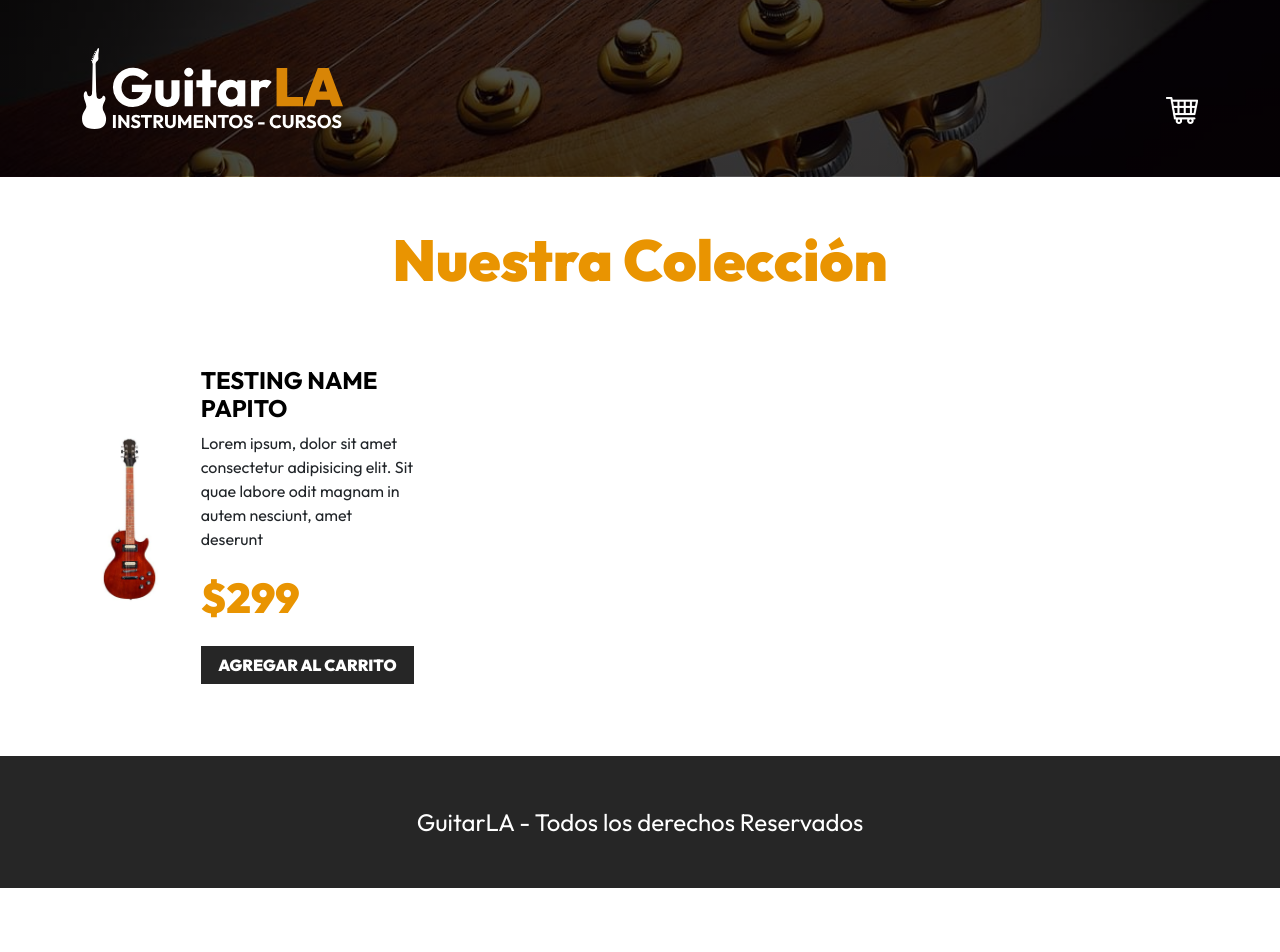
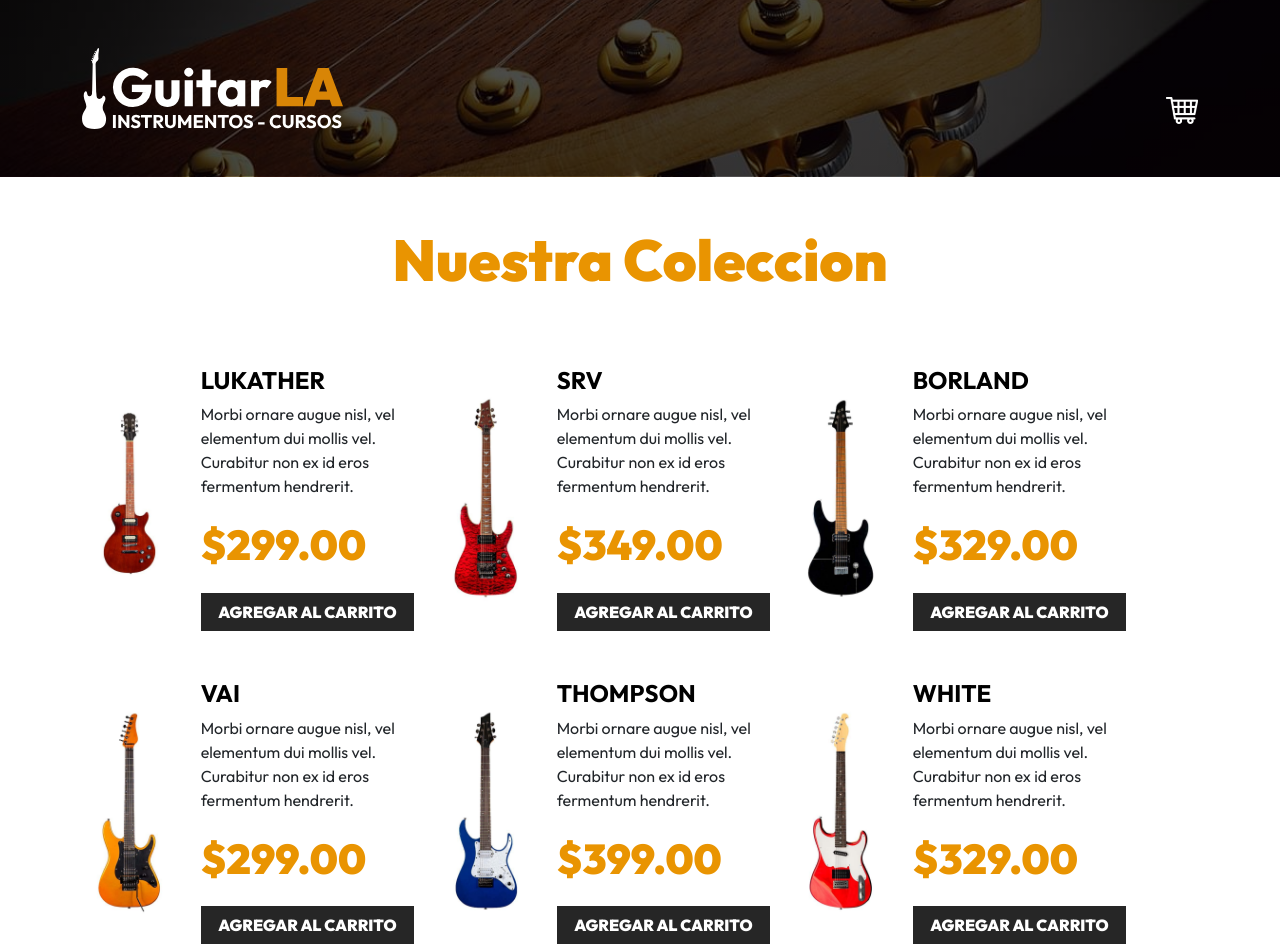
Before and after one commit to PachecolosGroup/rctGuitarHero, a React (Vite) app: page / in a window 1280 px wide. Shown: the top 952 px of the page. Before the commit the page ends 888 px from the top, so only its background shows below. Built offline with nearby package versions, Linux system fonts and the light colour scheme.

Commit message:
DataBase
Data base, useState, reading and adding props

```diff
--- a/src/App.jsx
+++ b/src/App.jsx
@@ -1,13 +1,26 @@
 import "./index.css";
+import React, { useState } from "react";
 import Header from "./components/Header";
-import Mainbody from "./components/Mainbody";
 import Footer from "./components/Footer";
+import Guitar from "./components/Guitar";
+import { db } from "./data/db";
 
 function App() {
+  const [data, setdata] = useState(db);
   return (
     <>
       <Header />
-      <Mainbody />
+
+      <main className="container-xl mt-5">
+        <h2 className="text-center">Nuestra Coleccion</h2>
+
+        <div className="row mt-5">
+          {data.map((guitar) => (
+            <Guitar key={guitar.id} guitar={guitar} />
+          ))}
+        </div>
+      </main>
+
       <Footer />
     </>
   );
--- a/src/components/Guitar.jsx
+++ b/src/components/Guitar.jsx
@@ -1,24 +1,20 @@
 import React from "react";
+function Guitar({ guitar }) {
+  const { id, name, image, description, price } = guitar;
 
-function Guitar() {
   return (
     <div className="col-md-6 col-lg-4 my-4 row align-items-center">
       <div className="col-4">
         <img
           className="img-fluid"
-          src="./public/img/guitarra_01.jpg"
+          src={`/img/${image}.jpg`}
           alt="imagen guitarra"
         />
       </div>
       <div className="col-8">
-        <h3 className="text-black fs-4 fw-bold text-uppercase">
-          Testing Name papito
-        </h3>
-        <p>
-          Lorem ipsum, dolor sit amet consectetur adipisicing elit. Sit quae
-          labore odit magnam in autem nesciunt, amet deserunt
-        </p>
-        <p className="fw-black text-primary fs-3">$299</p>
+        <h3 className="text-black fs-4 fw-bold text-uppercase">{name}</h3>
+        <p>{description}</p>
+        <p className="fw-black text-primary fs-3">${price.toFixed(2)}</p>
         <button type="button" className="btn btn-dark w-100">
           Agregar al Carrito
         </button>
--- /dev/null
+++ b/src/data/db.js
@@ -0,0 +1,98 @@
+export const db = [
+  {
+    id: 1,
+    name: "Lukather",
+    image: "guitarra_01",
+    description:
+      "Morbi ornare augue nisl, vel elementum dui mollis vel. Curabitur non ex id eros fermentum hendrerit.",
+    price: 299,
+  },
+  {
+    id: 2,
+    name: "SRV",
+    image: "guitarra_02",
+    description:
+      "Morbi ornare augue nisl, vel elementum dui mollis vel. Curabitur non ex id eros fermentum hendrerit.",
+    price: 349,
+  },
+  {
+    id: 3,
+    name: "Borland",
+    image: "guitarra_03",
+    description:
+      "Morbi ornare augue nisl, vel elementum dui mollis vel. Curabitur non ex id eros fermentum hendrerit.",
+    price: 329,
+  },
+  {
+    id: 4,
+    name: "VAI",
+    image: "guitarra_04",
+    description:
+      "Morbi ornare augue nisl, vel elementum dui mollis vel. Curabitur non ex id eros fermentum hendrerit.",
+    price: 299,
+  },
+  {
+    id: 5,
+    name: "Thompson",
+    image: "guitarra_05",
+    description:
+      "Morbi ornare augue nisl, vel elementum dui mollis vel. Curabitur non ex id eros fermentum hendrerit.",
+    price: 399,
+  },
+  {
+    id: 6,
+    name: "White",
+    image: "guitarra_06",
+    description:
+      "Morbi ornare augue nisl, vel elementum dui mollis vel. Curabitur non ex id eros fermentum hendrerit.",
+    price: 329,
+  },
+  {
+    id: 7,
+    name: "Cobain",
+    image: "guitarra_07",
+    description:
+      "Morbi ornare augue nisl, vel elementum dui mollis vel. Curabitur non ex id eros fermentum hendrerit.",
+    price: 349,
+  },
+  {
+    id: 8,
+    name: "Dale",
+    image: "guitarra_08",
+    description:
+      "Morbi ornare augue nisl, vel elementum dui mollis vel. Curabitur non ex id eros fermentum hendrerit.",
+    price: 379,
+  },
+  {
+    id: 9,
+    name: "Krieger",
+    image: "guitarra_09",
+    description:
+      "Morbi ornare augue nisl, vel elementum dui mollis vel. Curabitur non ex id eros fermentum hendrerit.",
+    price: 289,
+  },
+  {
+    id: 10,
+    name: "Campbell",
+    image: "guitarra_10",
+    description:
+      "Morbi ornare augue nisl, vel elementum dui mollis vel. Curabitur non ex id eros fermentum hendrerit.",
+    price: 349,
+  },
+  {
+    id: 11,
+    name: "Reed",
+    image: "guitarra_11",
+    description:
+      "Morbi ornare augue nisl, vel elementum dui mollis vel. Curabitur non ex id eros fermentum hendrerit.",
+    price: 399,
+  },
+  {
+    id: 12,
+    name: "Hazel",
+    image: "guitarra_12",
+    description:
+      "Morbi ornare augue nisl, vel elementum dui mollis vel. Curabitur non ex id eros fermentum hendrerit.",
+    price: 379,
+  },
+];
```
